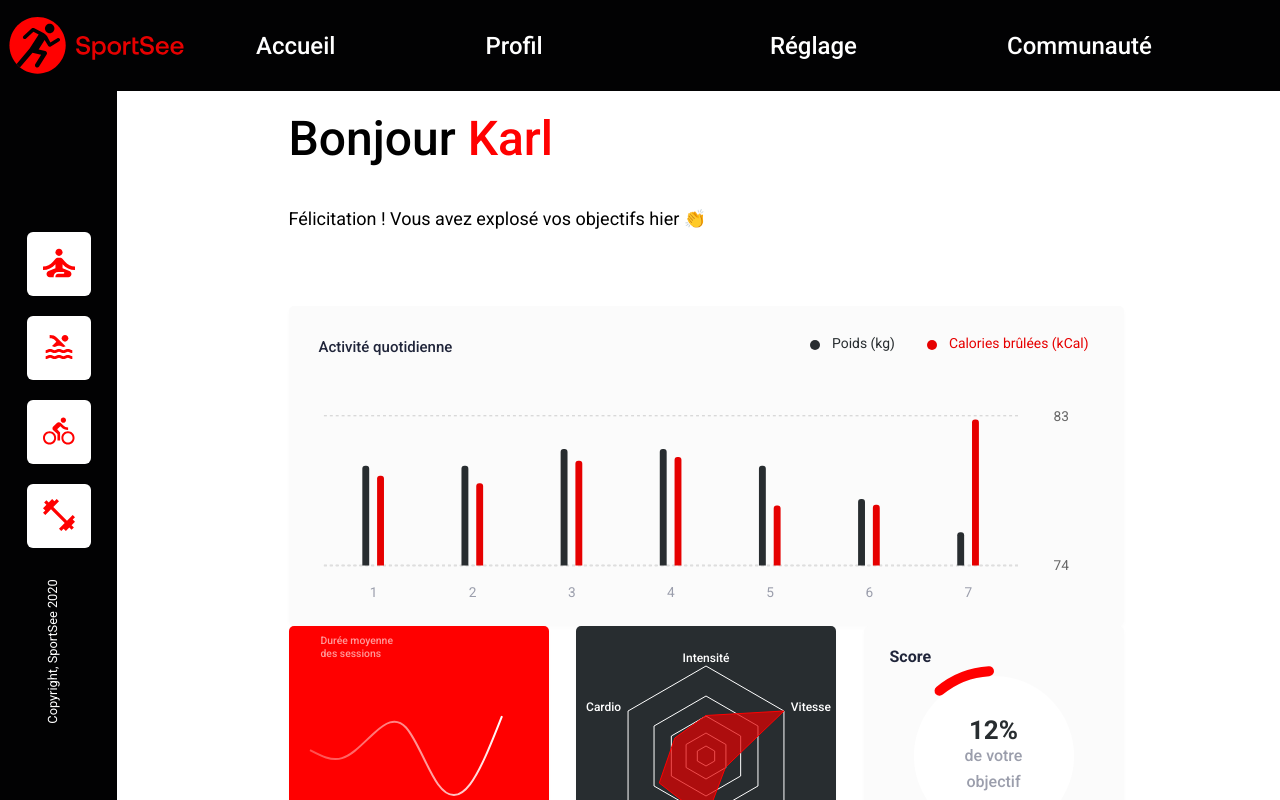
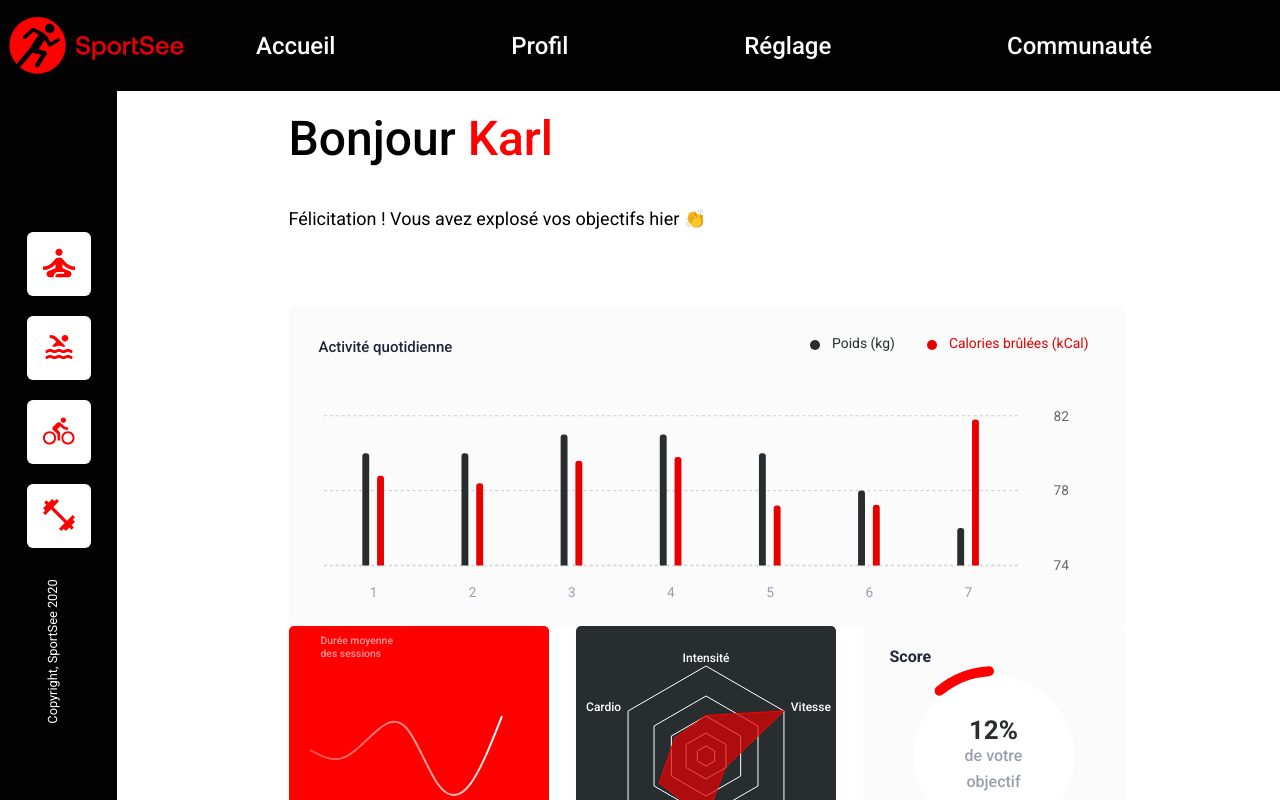
Before and after one commit to charleslippens/CharlesLippens_12_08042022, a React (Create React App) app in the folder frontend/: page /user/12/ in a window 1280 px wide. Shown: the top 800 px of the page. Built offline with nearby package versions, Linux system fonts and the light colour scheme.

Commit message:
Optimisation CSS

```diff
--- a/frontend/src/components/barchart.jsx
+++ b/frontend/src/components/barchart.jsx
@@ -63,7 +63,7 @@ function BarChartActivity({ data }) {
 						yAxisId="kilogram"
 						dataKey="kilogram"
 						orientation="right"
-						domain={["dataMin-2", "dataMax+2"]}
+						domain={["dataMin-2", "dataMax+1"]}
 						axisLine={false}
 						tickLine={false}
 						tickCount={3}
--- a/frontend/src/components/header.jsx
+++ b/frontend/src/components/header.jsx
@@ -18,12 +18,14 @@ function Header() {
 			</Link>
 			<nav className="nav vertical-center">
 				<span className="nav-link">Accueil</span>
+				<span className="nav-link">
 					<NavLink
 						className={({ isActive }) => (isActive ? "nav-active" : "nav-link")}
 						to="/profil"
 					>
 						Profil
 					</NavLink>
+				</span>
 				<span className="nav-link">Réglage</span>
 				<span className="nav-link">Communauté</span>
 			</nav>
--- a/frontend/src/styling/dashboard.css
+++ b/frontend/src/styling/dashboard.css
@@ -38,13 +38,13 @@
 .dashboard-charts-wrapper {
 	display: flex;
 	flex-direction: column;
-	justify-content: space-between;
-	order: 1;
+	order: 2;
 }
 .dashboard-aside {
 	display: flex;
 	justify-content: space-between;
 	order: 2;
+	margin-top: 2rem;
 }
 .profil {
 	width: 830px;
@@ -59,6 +59,7 @@
 		display: block;
 		order: 2;
 		margin-left: 1.9375rem;
+		margin-top: 0;
 	}
 	.profil {
 		width: fit-content;
@@ -68,6 +69,7 @@
 		margin-bottom: 0;
 	}
 	.dashboard-charts-wrapper {
+		justify-content: space-between;
 		order: 1;
 	}
 	.profil {
@@ -80,7 +82,6 @@
 	width: 52.1875rem;
 	display: flex;
 	justify-content: space-between;
-	margin-bottom: 2.4375rem;
 }
 .Nav-h {
 	display: flex;
```
Lines whose indentation alone changed are shown as unchanged.
